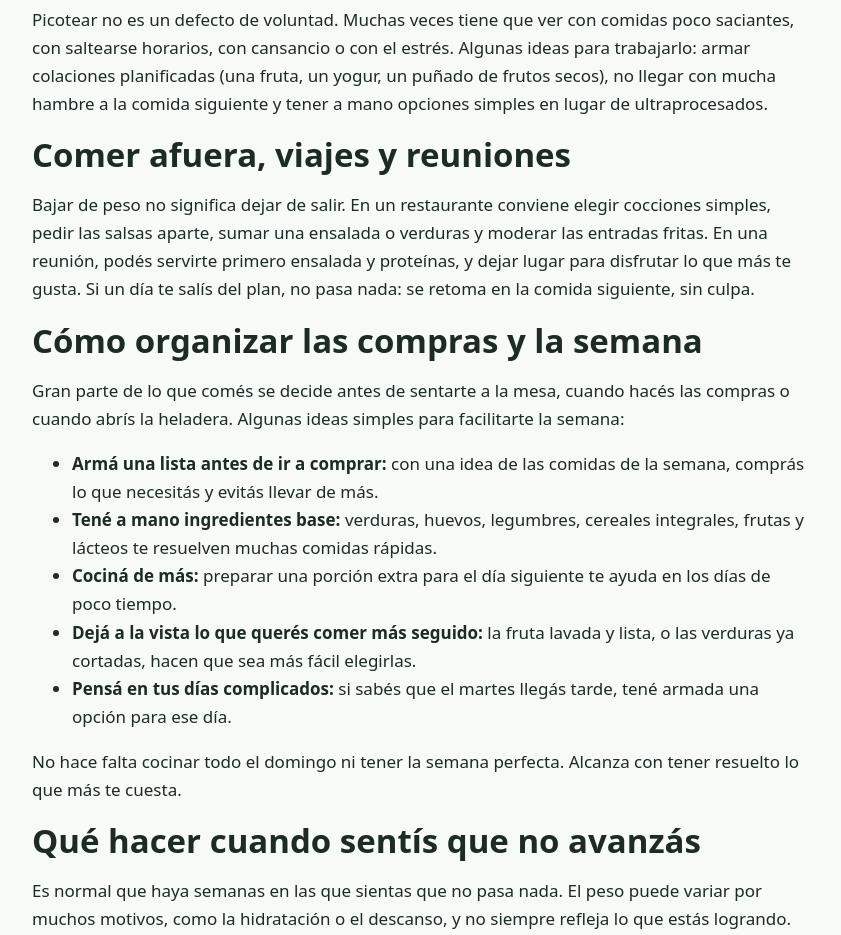
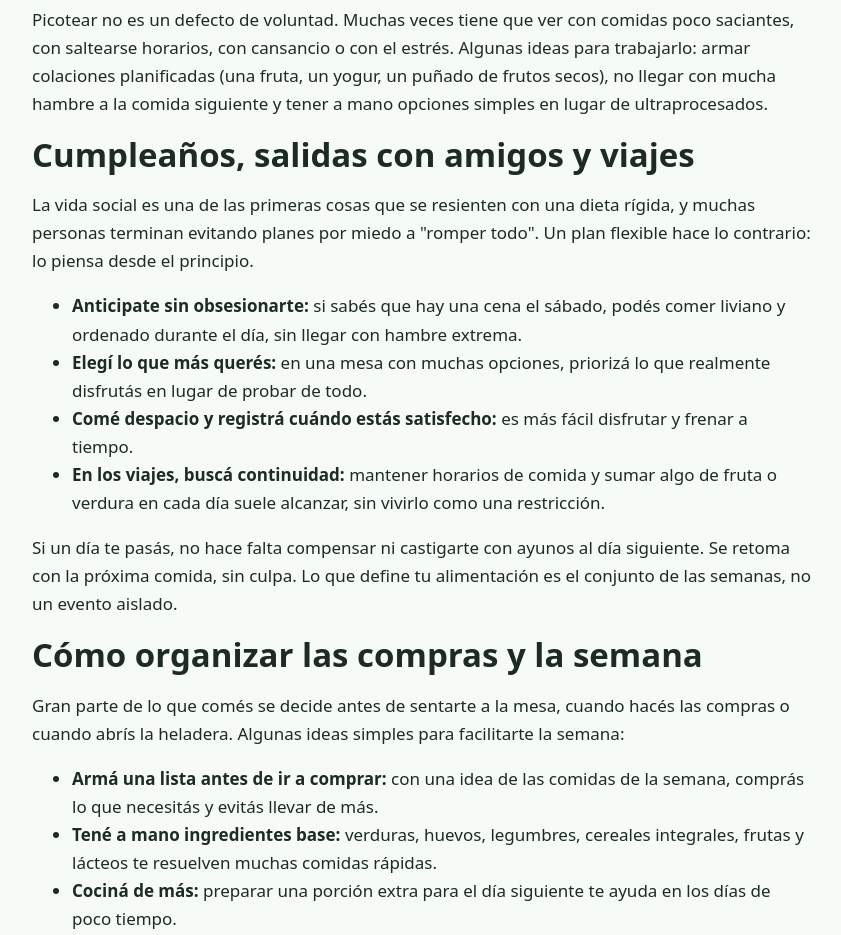
Before and after one commit to licfernandezr/web-de-rodrigo, a plain HTML site: page blog-como-bajar-de-peso-sin-dietas-estrictas.html in a window 1280 px wide. Shown: the part 1820-2755 px from the top of the page, without its empty margins (218-1059 px from the left). Drawn offline with Linux system fonts and the light colour scheme.

Commit message:
Bajar de peso: reescribir sección de salidas con enfoque propio
Co-Authored-By: Claude Sonnet 5.5 <noreply@anthropic.com>
Claude-Session: https://claude.ai/code/session_01JgLiS643zSkfEWo54mdwqD

```diff
--- a/blog-como-bajar-de-peso-sin-dietas-estrictas.html
+++ b/blog-como-bajar-de-peso-sin-dietas-estrictas.html
@@ -61,8 +61,15 @@
 </ul>
 <h2>Las ganas de comer entre horas</h2>
 <p>Picotear no es un defecto de voluntad. Muchas veces tiene que ver con comidas poco saciantes, con saltearse horarios, con cansancio o con el estrés. Algunas ideas para trabajarlo: armar colaciones planificadas (una fruta, un yogur, un puñado de frutos secos), no llegar con mucha hambre a la comida siguiente y tener a mano opciones simples en lugar de ultraprocesados.</p>
-<h2>Comer afuera, viajes y reuniones</h2>
-<p>Bajar de peso no significa dejar de salir. En un restaurante conviene elegir cocciones simples, pedir las salsas aparte, sumar una ensalada o verduras y moderar las entradas fritas. En una reunión, podés servirte primero ensalada y proteínas, y dejar lugar para disfrutar lo que más te gusta. Si un día te salís del plan, no pasa nada: se retoma en la comida siguiente, sin culpa.</p>
+<h2>Cumpleaños, salidas con amigos y viajes</h2>
+<p>La vida social es una de las primeras cosas que se resienten con una dieta rígida, y muchas personas terminan evitando planes por miedo a "romper todo". Un plan flexible hace lo contrario: lo piensa desde el principio.</p>
+<ul>
+<li><strong>Anticipate sin obsesionarte:</strong> si sabés que hay una cena el sábado, podés comer liviano y ordenado durante el día, sin llegar con hambre extrema.</li>
+<li><strong>Elegí lo que más querés:</strong> en una mesa con muchas opciones, priorizá lo que realmente disfrutás en lugar de probar de todo.</li>
+<li><strong>Comé despacio y registrá cuándo estás satisfecho:</strong> es más fácil disfrutar y frenar a tiempo.</li>
+<li><strong>En los viajes, buscá continuidad:</strong> mantener horarios de comida y sumar algo de fruta o verdura en cada día suele alcanzar, sin vivirlo como una restricción.</li>
+</ul>
+<p>Si un día te pasás, no hace falta compensar ni castigarte con ayunos al día siguiente. Se retoma con la próxima comida, sin culpa. Lo que define tu alimentación es el conjunto de las semanas, no un evento aislado.</p>
 <h2>Cómo organizar las compras y la semana</h2>
 <p>Gran parte de lo que comés se decide antes de sentarte a la mesa, cuando hacés las compras o cuando abrís la heladera. Algunas ideas simples para facilitarte la semana:</p>
 <ul>
```
